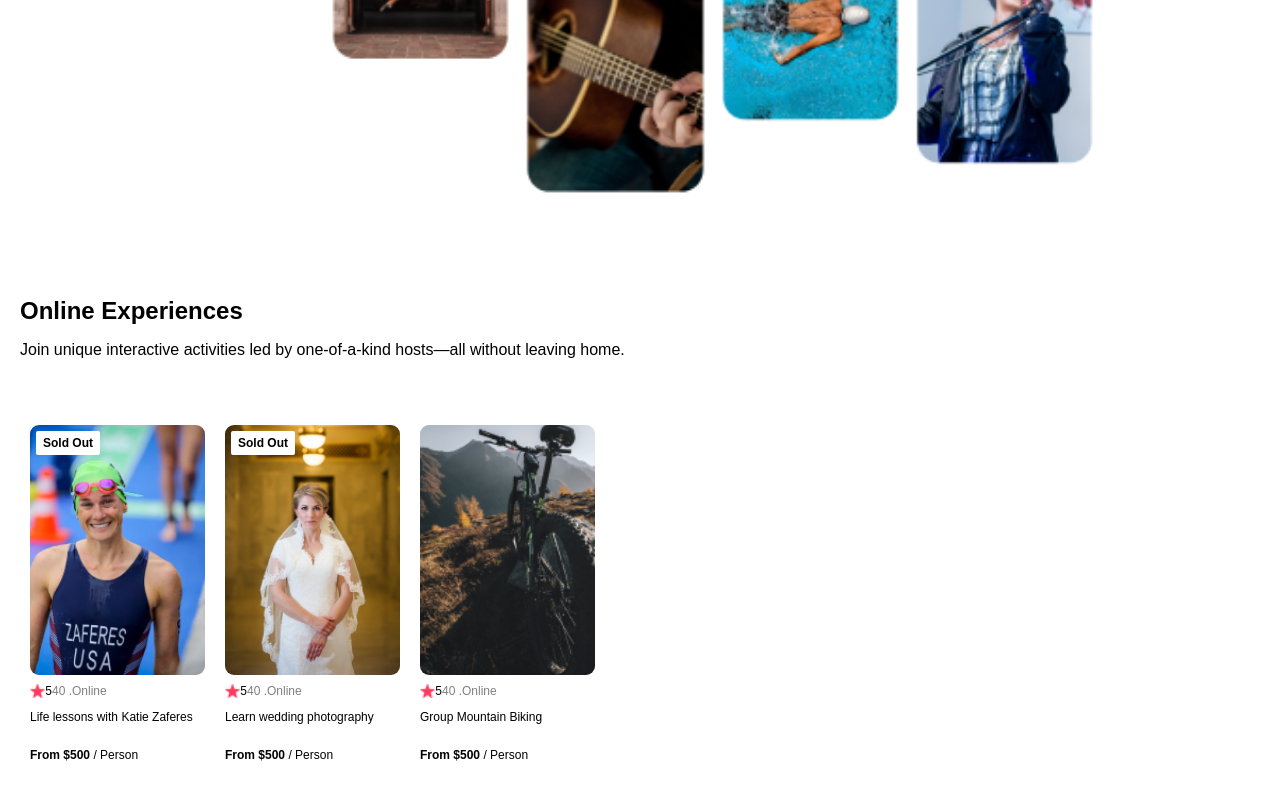
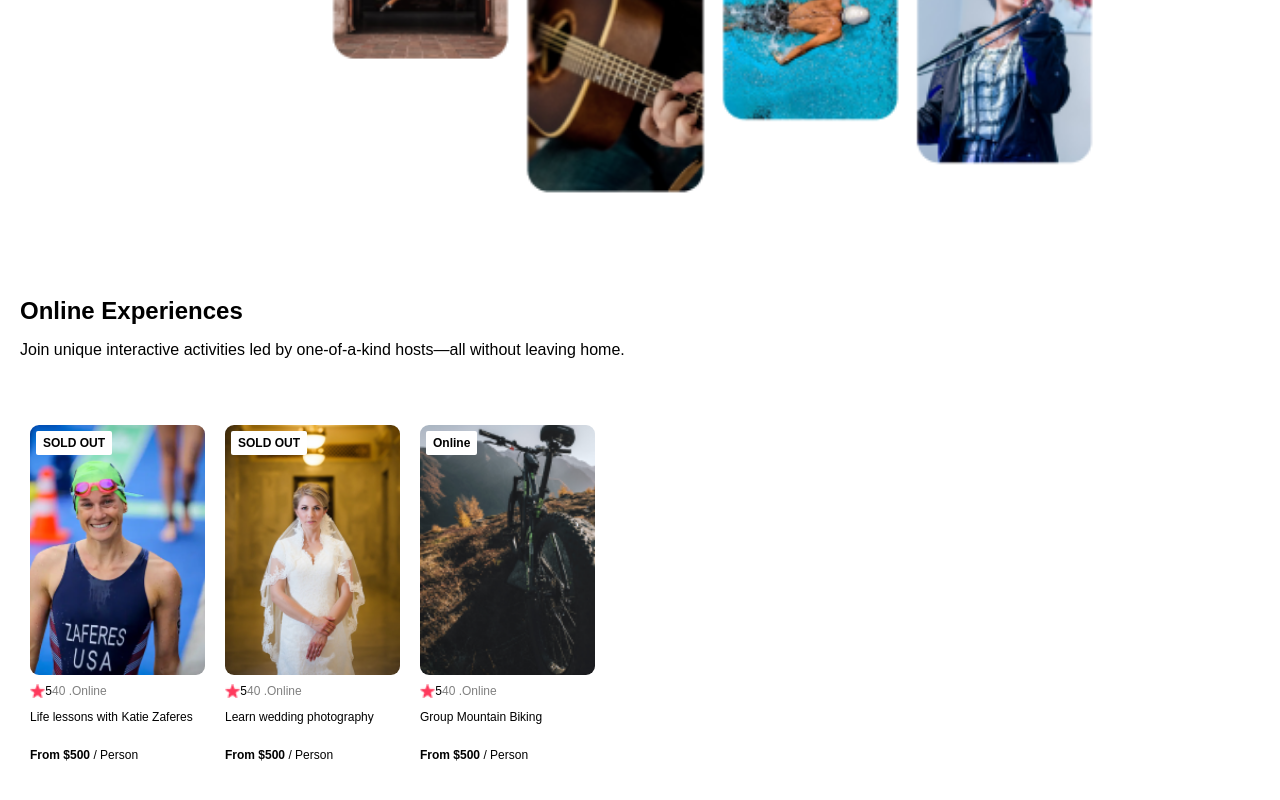
Before and after one commit to husnainsaeed00/Airbnb-Clone---Static, a React (Create React App) app: page / in a window 1280 px wide. Shown: the part 511-1311 px from the top of the page. Built offline with nearby package versions, Linux system fonts and the light colour scheme.

Commit message:
closing after more improvement of the code.

```diff
--- a/src/App.js
+++ b/src/App.js
@@ -8,13 +8,7 @@ function App() {
   const cards = Data.map(item => (
     <Card
       key={item.id} // Add a unique key to each card for React to efficiently track them
-      img={item.coverImg}
-      rating={item.stats.rating}
-      revcount={item.stats.revcount}
-      country={item.location}
-      title={item.title}
-      price={item.price}
-      openSpots={item.openspots}
+      item={item}
 
     />
   ));
--- a/src/Components/Card.js
+++ b/src/Components/Card.js
@@ -1,18 +1,24 @@
 import React from "react";
 
 export default function Card(props){
+    let badgeText
+    if (props.item.openspots=== 0){
+        badgeText='SOLD OUT'
+    }else if (props.item.location==='Online'){
+        badgeText='Online'
+    }
     return (
         <div className="card">
-            {!props.openSpots && <div className="card--badge">Sold Out</div>}
-            <img src={props.img} alt="Swim" className="card--image" />
+            {badgeText && <div className="card--badge">{badgeText}</div>}
+            <img src={props.item.coverImg} alt="Swim" className="card--image" />
             <div className="card--stats">
                 <img src="/images/star.png" alt="star" className="card--star" />
-                <span>{props.rating}</span>
-                <span className="gray">   {props.revcount} . </span>
-                <span className="gray">{props.country}</span>
+                <span>{props.item.stats.rating}</span>
+                <span className="gray">   {props.item.stats.revcount} . </span>
+                <span className="gray">{props.item.location}</span>
             </div>
-            <p className="card--title">{props.title}</p>
-            <p><span className="bold">From ${props.price}</span> / Person</p>
+            <p className="card--title">{props.item.title}</p>
+            <p><span className="bold">From ${props.item.price}</span> / Person</p>
         </div>
     );
 }
```
